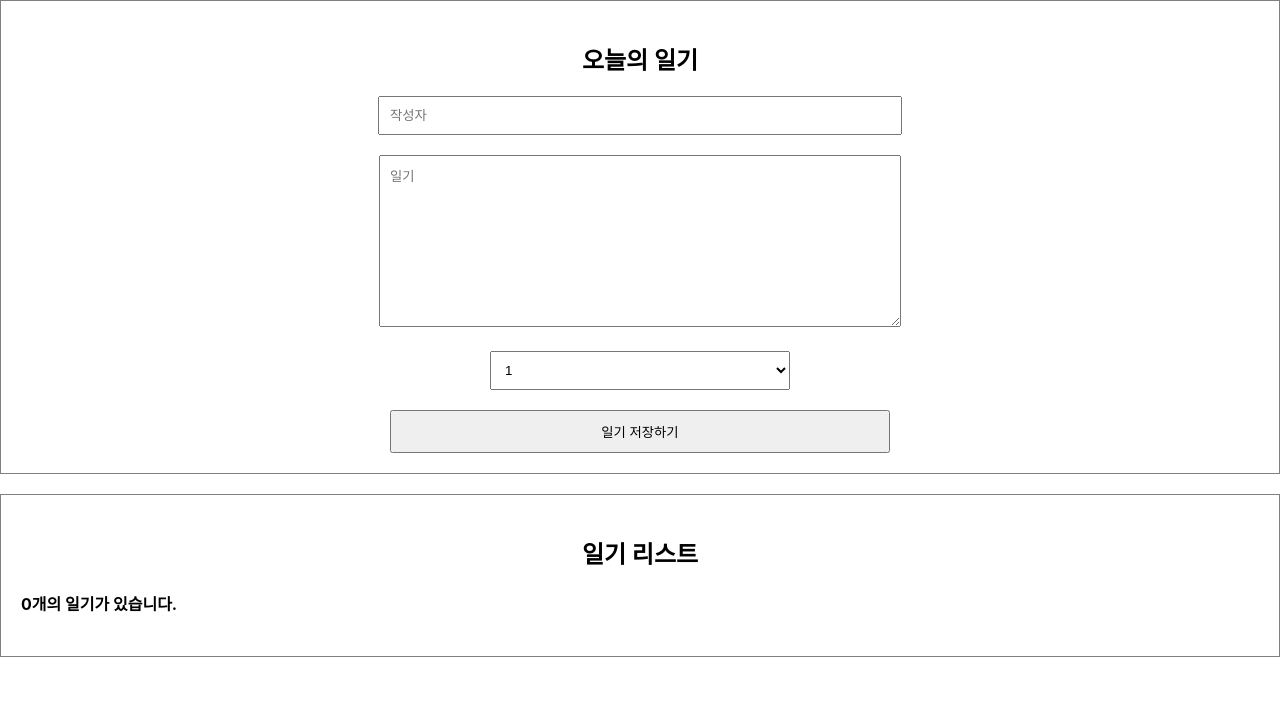
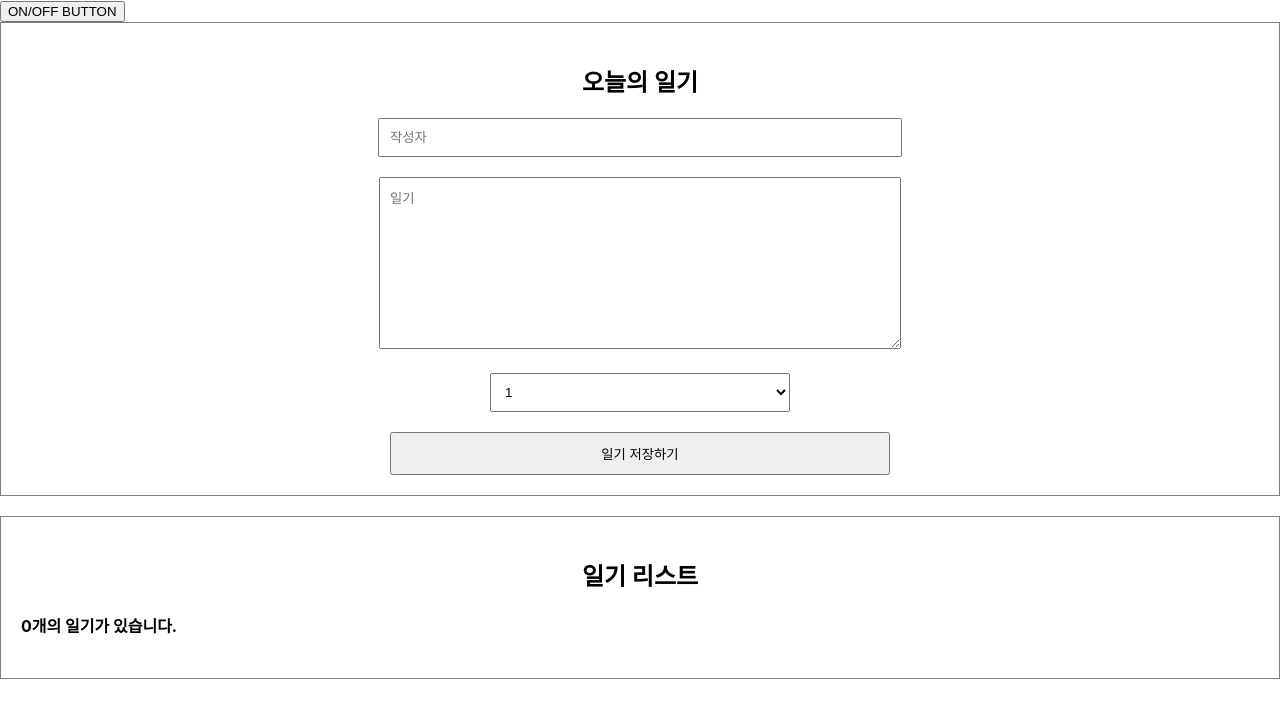
Before and after one commit to Harimad/oneBiteReact, a React (Create React App) app in the folder simpleDiary/: page / in a window 1280 px wide. Shown: the top 718 px of the page. Built offline with nearby package versions, Linux system fonts and the light colour scheme.

Commit message:
7. React Lifecycle 제어하기 - useEffect

```diff
--- a/simpleDiary/src/App.js
+++ b/simpleDiary/src/App.js
@@ -2,6 +2,7 @@ import React, { useState, useRef } from 'react';
 import './App.css';
 import DiaryEditor from './DiaryEditor';
 import DiaryList from './DiaryList';
+import LifeCycle from './LifeCycle';
 
 function App() {
   const [data, setData] = useState([]);
@@ -37,6 +38,7 @@ function App() {
 
   return (
     <div className="App">
+      <LifeCycle></LifeCycle>
       <DiaryEditor
         onCreate={onCreate}
         className="DiaryEditor_container"
--- /dev/null
+++ b/simpleDiary/src/LifeCycle.js
@@ -0,0 +1,55 @@
+import React, { useEffect, useState } from 'react';
+
+const UnMountTest = () => {
+  useEffect(() => {
+    console.log('Component Did Mount (UnMountTest)');
+
+    return () => {
+      console.log('Component Will Unmount(UnMountTest)');
+    };
+  }, []);
+  return <div>UN MOUNT TEST</div>;
+};
+
+const LifeCycle = () => {
+  // const [count, setCount] = useState(0);
+  // const [text, setText] = useState('');
+
+  // useEffect(() => {
+  //   console.log('Component Did Mount! (LifeCycle)');
+  // }, []);
+
+  // useEffect(() => {
+  //   console.log('Component Did Updadte! (LifeCycle)');
+  // });
+
+  // useEffect(() => {
+  //   console.log(`count is updated : ${count} (LifeCycle)`);
+  // }, [count]);
+
+  // useEffect(() => {
+  //   console.log(`text is updated : ${text} (LifeCycle)`);
+  // }, [text]);
+
+  const [isVisible, setIsVisible] = useState(false);
+  const toggle = () => setIsVisible(!isVisible);
+  return (
+    <div>
+      {/* <div>
+        {count}
+        <button onClick={() => setCount(count + 1)}>+</button>
+      </div>
+      <div>
+        <input
+          type="text"
+          value={text}
+          onChange={e => setText(e.target.value)}
+        ></input>
+      </div> */}
+      <button onClick={toggle}>ON/OFF BUTTON</button>
+      {isVisible && <UnMountTest />}
+    </div>
+  );
+};
+
+export default LifeCycle;
```
